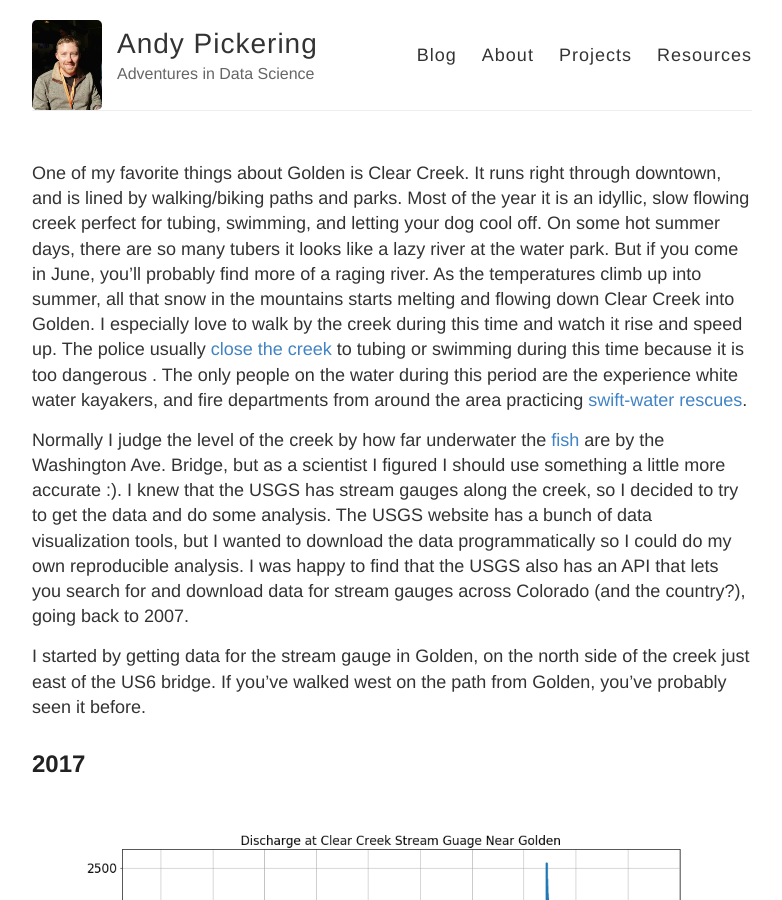
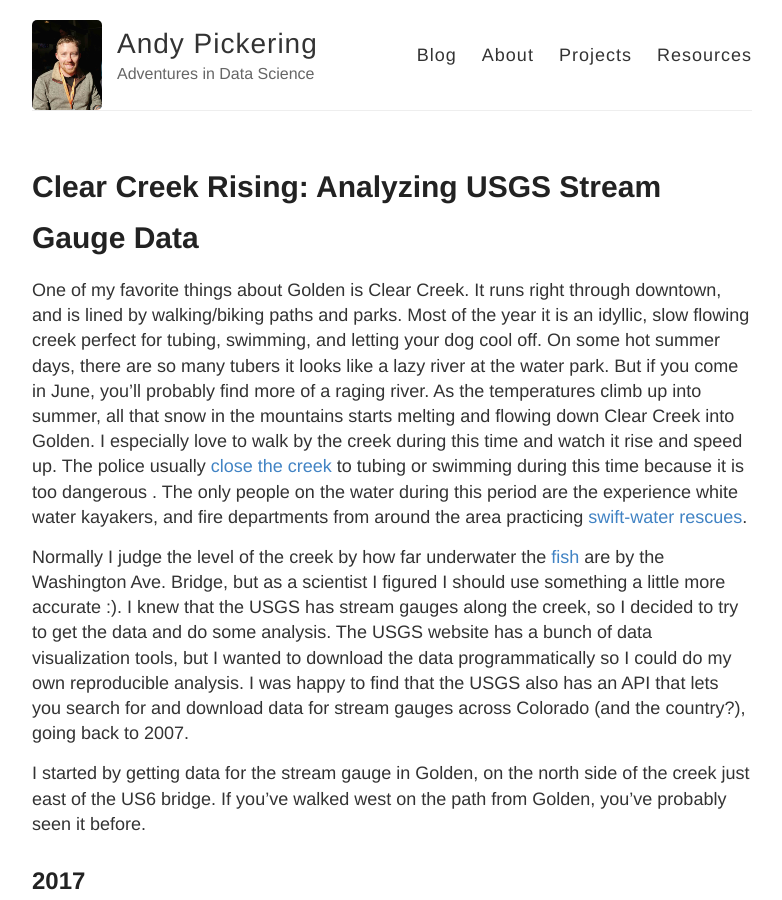
Before and after one commit to andypicke/andypicke.github.io, a Jekyll site: the page built from _posts/2017-10-25-clear-creek.md, in a window 1280 px wide and 900 px high. Shown: the whole window, without its empty margins (248-1030 px from the left). Built offline with Jekyll 4.4.1, drawn with Linux system fonts in a browser that asks for light colours; our own code applies the rules of GitHub Pages for plain Markdown files; comment, search, counter and statistics services are not loaded; some of the changed text lies outside the part shown.

Commit message:
Update and rename 2017-10-25-clear_creek.md to 2017-10-25-clear-creek.md

```diff
--- a/_posts/2017-10-25-clear_creek.md
+++ b/_posts/2017-10-25-clear-creek.md
@@ -1,6 +1,6 @@
 ---
 layout: post
-title: Clear Creek Rising: Analyzing USGS Stream Gauge Data
+title: 'Clear Creek Rising: Analyzing USGS Stream Gauge Data'
 ---
 
 
```
